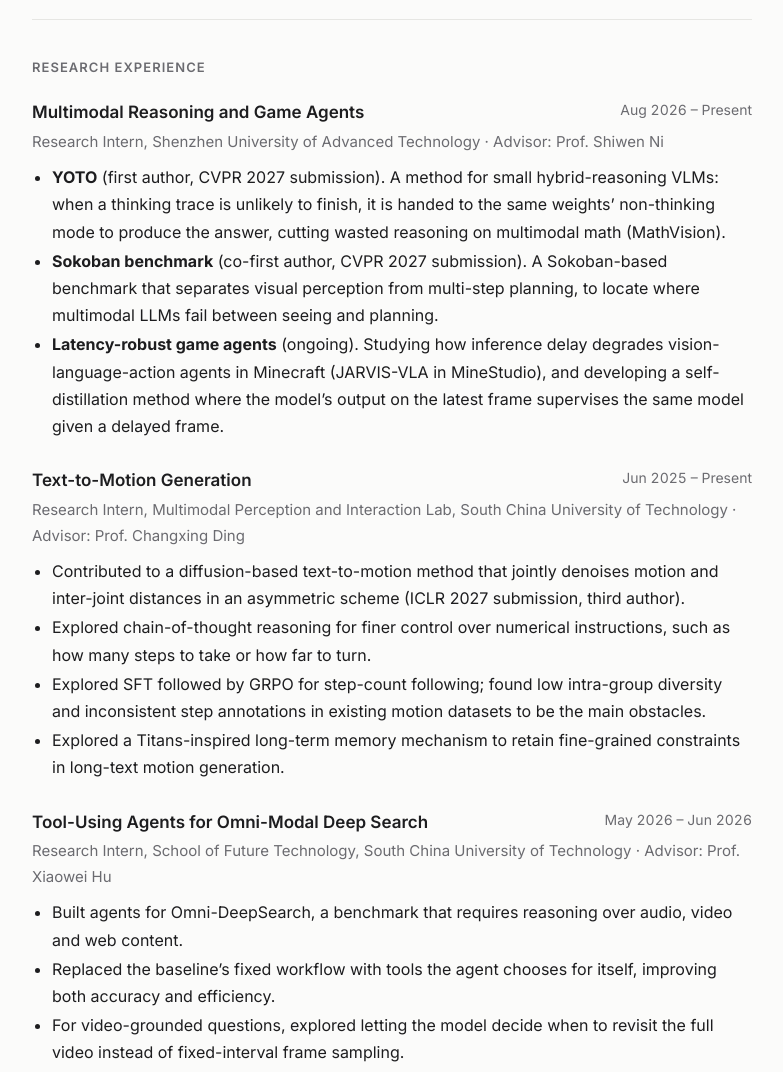
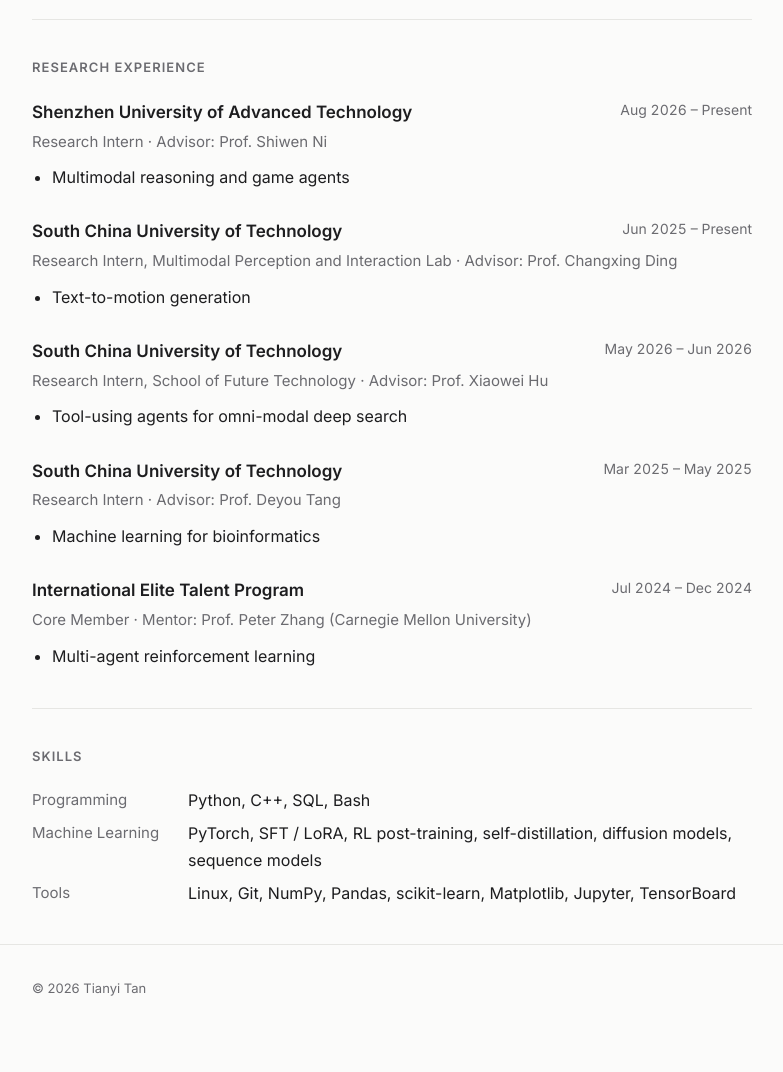
Before and after one commit to tytan116/tytan116.github.io, a plain HTML site: page index.html in a window 1280 px wide. Shown: the part 1320-2392 px from the top of the page, without its empty margins (248-1031 px from the left). After the commit the page ends 2367 px from the top, so only its background shows below. Drawn offline with Linux system fonts and the light colour scheme.

Commit message:
Simplify research experience

```diff
--- a/index.html
+++ b/index.html
@@ -220,56 +220,38 @@
       <h2>Research Experience</h2>
 
       <div class="item">
-        <h3>Multimodal Reasoning and Game Agents</h3>
+        <h3>Shenzhen University of Advanced Technology</h3>
         <span class="date">Aug 2026 – Present</span>
-        <div class="sub">Research Intern, Shenzhen University of Advanced Technology · Advisor: Prof. Shiwen Ni</div>
-        <ul>
-          <li><strong>YOTO</strong> (first author, CVPR 2027 submission). A method for small hybrid-reasoning VLMs: when a thinking trace is unlikely to finish, it is handed to the same weights’ non-thinking mode to produce the answer, cutting wasted reasoning on multimodal math (MathVision).</li>
-          <li><strong>Sokoban benchmark</strong> (co-first author, CVPR 2027 submission). A Sokoban-based benchmark that separates visual perception from multi-step planning, to locate where multimodal LLMs fail between seeing and planning.</li>
-          <li><strong>Latency-robust game agents</strong> (ongoing). Studying how inference delay degrades vision-language-action agents in Minecraft (JARVIS-VLA in MineStudio), and developing a self-distillation method where the model’s output on the latest frame supervises the same model given a delayed frame.</li>
-        </ul>
+        <div class="sub">Research Intern · Advisor: Prof. Shiwen Ni</div>
+        <ul><li>Multimodal reasoning and game agents</li></ul>
       </div>
 
       <div class="item">
-        <h3>Text-to-Motion Generation</h3>
+        <h3>South China University of Technology</h3>
         <span class="date">Jun 2025 – Present</span>
-        <div class="sub">Research Intern, Multimodal Perception and Interaction Lab, South China University of Technology · Advisor: Prof. Changxing Ding</div>
-        <ul>
-          <li>Contributed to a diffusion-based text-to-motion method that jointly denoises motion and inter-joint distances in an asymmetric scheme (ICLR 2027 submission, third author).</li>
-          <li>Explored chain-of-thought reasoning for finer control over numerical instructions, such as how many steps to take or how far to turn.</li>
-          <li>Explored SFT followed by GRPO for step-count following; found low intra-group diversity and inconsistent step annotations in existing motion datasets to be the main obstacles.</li>
-          <li>Explored a Titans-inspired long-term memory mechanism to retain fine-grained constraints in long-text motion generation.</li>
-        </ul>
+        <div class="sub">Research Intern, Multimodal Perception and Interaction Lab · Advisor: Prof. Changxing Ding</div>
+        <ul><li>Text-to-motion generation</li></ul>
       </div>
 
       <div class="item">
-        <h3>Tool-Using Agents for Omni-Modal Deep Search</h3>
+        <h3>South China University of Technology</h3>
         <span class="date">May 2026 – Jun 2026</span>
-        <div class="sub">Research Intern, School of Future Technology, South China University of Technology · Advisor: Prof. Xiaowei Hu</div>
-        <ul>
-          <li>Built agents for Omni-DeepSearch, a benchmark that requires reasoning over audio, video and web content.</li>
-          <li>Replaced the baseline’s fixed workflow with tools the agent chooses for itself, improving both accuracy and efficiency.</li>
-          <li>For video-grounded questions, explored letting the model decide when to revisit the full video instead of fixed-interval frame sampling.</li>
-        </ul>
+        <div class="sub">Research Intern, School of Future Technology · Advisor: Prof. Xiaowei Hu</div>
+        <ul><li>Tool-using agents for omni-modal deep search</li></ul>
       </div>
 
       <div class="item">
-        <h3>Machine Learning for Bioinformatics</h3>
+        <h3>South China University of Technology</h3>
         <span class="date">Mar 2025 – May 2025</span>
-        <div class="sub">Research Intern, South China University of Technology · Advisor: Prof. Deyou Tang</div>
-        <ul>
-          <li>Developed software for Smart-SNPer, an automated crRNA design tool for CRISPR-based SNP detection (co-author, <em>Biosensors and Bioelectronics</em>, 2025).</li>
-          <li>Applied RNN-based sequence models to biological data and refactored the lab’s codebase into a reproducible preprocessing, training and evaluation pipeline.</li>
-        </ul>
+        <div class="sub">Research Intern · Advisor: Prof. Deyou Tang</div>
+        <ul><li>Machine learning for bioinformatics</li></ul>
       </div>
 
       <div class="item">
-        <h3>Multi-Agent Reinforcement Learning</h3>
+        <h3>International Elite Talent Program</h3>
         <span class="date">Jul 2024 – Dec 2024</span>
-        <div class="sub">Core Member, International Elite Talent Program · Mentor: Prof. Peter Zhang (Carnegie Mellon University)</div>
-        <ul>
-          <li>Co-developed a MADDPG-based algorithm that identifies and rewards cooperation among agents, achieving higher team and individual rewards than MADDPG in PettingZoo environments (<a href="https://arxiv.org/abs/2508.14131">arXiv:2508.14131</a>).</li>
-        </ul>
+        <div class="sub">Core Member · Mentor: Prof. Peter Zhang (Carnegie Mellon University)</div>
+        <ul><li>Multi-agent reinforcement learning</li></ul>
       </div>
     </section>
 
```
